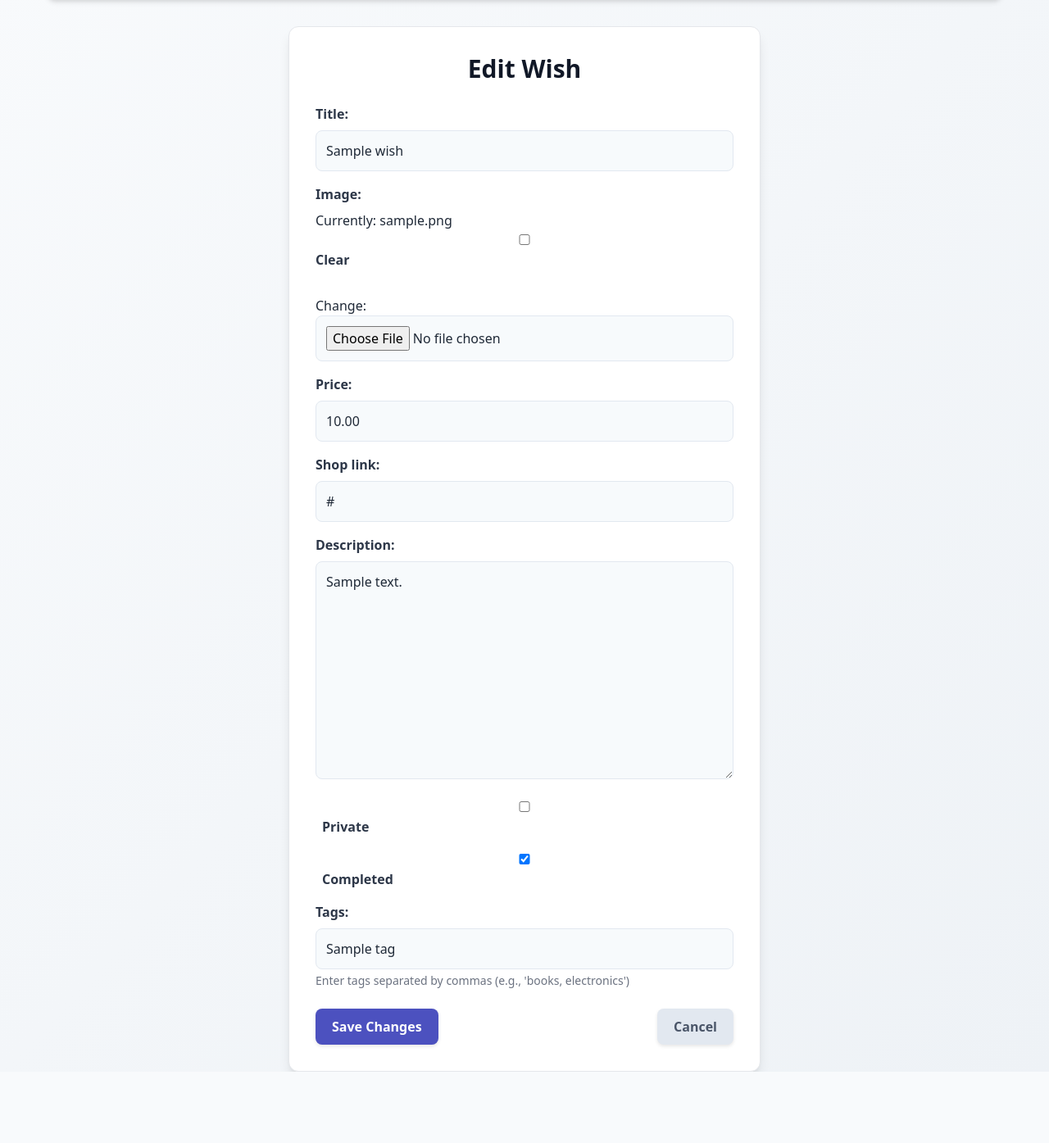
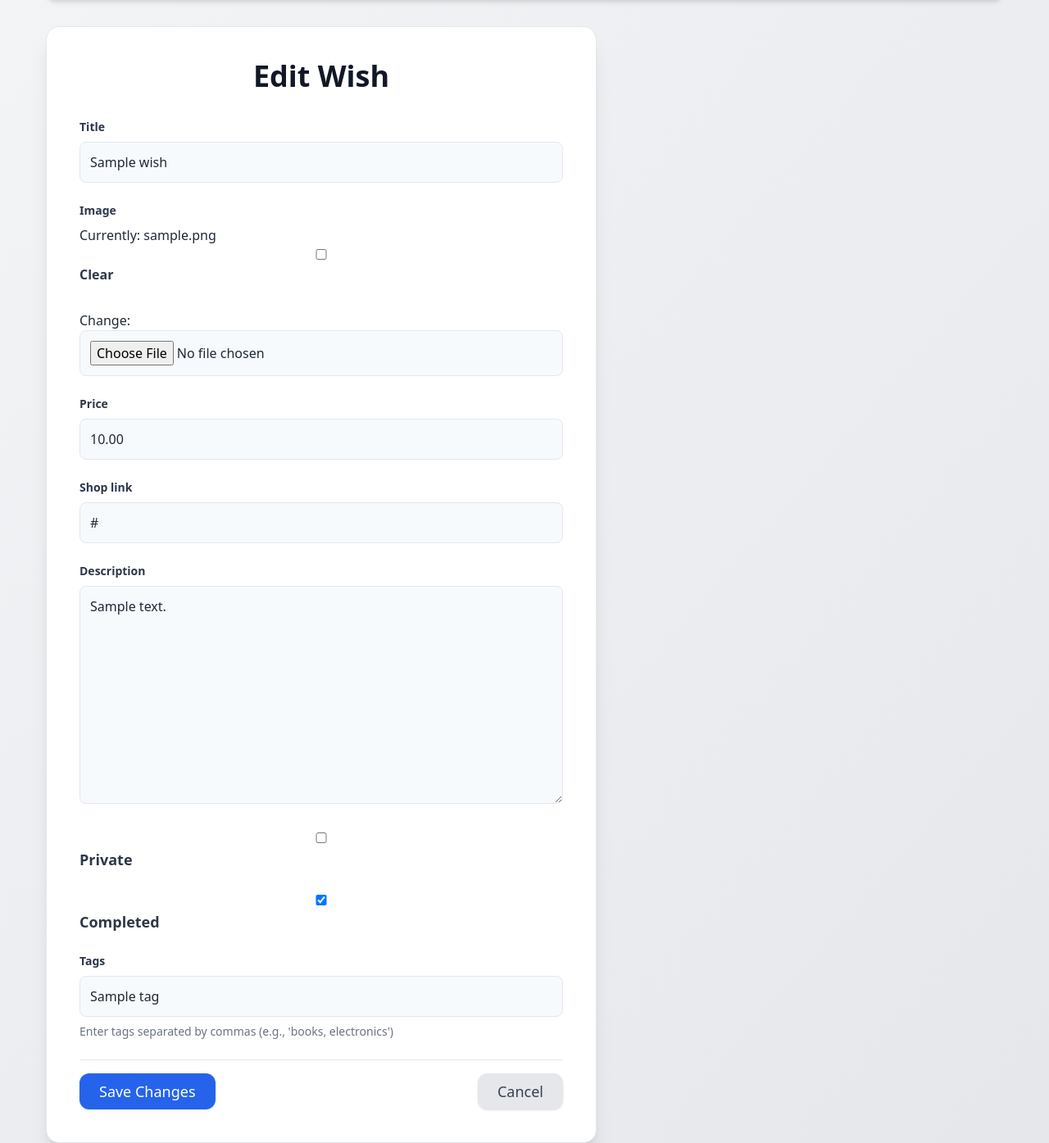
Before and after one commit to asechnaya/wishlist, a Django app: page /1/edit/ in a window 1280 px wide. Shown: the part 78-1473 px from the top of the page at 82% size. Before the commit the page ends 1386 px from the top, so only its background shows below. Run offline with Django 5.2, Linux system fonts and the light colour scheme; a user stored in the database is signed in; tables that the repository leaves empty hold one stand-in row (values such as "Sample post"); some libraries are stand-ins or nearby versions.

Commit message:
improved the design

```diff
--- a/requirements.txt
+++ b/requirements.txt
@@ -5,3 +5,4 @@ psycopg2-binary==2.9.9 # PostgreSQL adapter (if you use PostgreSQL in production
 djangorestframework==3.16.0
 django-money==3.5.4
 django-money[exchange]==3.5.4
+django-widget-tweaks==1.5.0
--- a/wishes/templates/wishes/edit_wish.html
+++ b/wishes/templates/wishes/edit_wish.html
@@ -5,53 +5,57 @@
   <meta name="viewport" content="width=device-width, initial-scale=1.0">
   <title>Edit Wish</title>
 </head>
-<body class="bg-gray-100 font-sans text-gray-800">
+<body class="bg-gradient-to-br from-gray-100 to-gray-200 font-sans text-gray-800 min-h-screen flex items-center justify-center">
   {% extends 'base.html' %}
 
   {% block content %}
-    <div class="max-w-xl mx-auto p-8 bg-white rounded-xl shadow-lg border border-gray-200">
-        <h1 class="text-3xl font-extrabold text-gray-900 leading-tight mb-6 text-center">Edit Wish</h1>
+  <div class="w-full max-w-2xl bg-white rounded-2xl shadow-xl border border-gray-200 p-10 transition-transform transform hover:scale-[1.01]">
+    <h1 class="text-4xl font-extrabold text-gray-900 mb-8 text-center">Edit Wish</h1>
 
-        <form method="post" enctype="multipart/form-data">
+    <form method="post" enctype="multipart/form-data" class="space-y-6">
       {% csrf_token %}
       {% for field in form %}
         <div class="form-group">
-                    {# Special handling for boolean fields (checkboxes) for better display #}
           {% if field.name == 'private' or field.name == 'completed' %}
-                        <label class="inline-flex items-center text-gray-700">
+            <label class="flex items-center gap-3 text-gray-700 cursor-pointer">
               {{ field }}
-                            <span class="ml-2">{{ field.label }}</span>
+              <span class="text-lg">{{ field.label }}</span>
             </label>
           {% elif field.name == 'currency' %}
-                        <label for="{{ field.id_for_label }}" class="text-sm font-medium text-gray-700">{{ field.label }}</label>
+            <label for="{{ field.id_for_label }}" class="block text-sm font-semibold text-gray-700 mb-2">
+              {{ field.label }}
+            </label>
             <div class="relative">
               {{ field }}
               <svg class="w-5 h-5 text-gray-400 absolute right-3 top-1/2 -translate-y-1/2 pointer-events-none" xmlns="http://www.w3.org/2000/svg" viewBox="0 0 20 20" fill="currentColor">
                 <path fill-rule="evenodd" d="M5.293 7.293a1 1 0 011.414 0L10 10.586l3.293-3.293a1 1 0 111.414 1.414l-4 4a1 1 0 01-1.414 0l-4-4a1 1 0 010-1.414z" clip-rule="evenodd" />
               </svg>
             </div>
-                    {% elif field.name == 'price' %}
-                         {{ field.label_tag }}
-                        {{ field }}
-                    {% elif field.name == 'tags_input' %}
-                        {{ field.label_tag }}
-                        {{ field }}
           {% else %}
-                        {{ field.label_tag }}
+            <label for="{{ field.id_for_label }}" class="block text-sm font-semibold text-gray-700 mb-2">
+              {{ field.label }}
+            </label>
             {{ field }}
           {% endif %}
 
           {% if field.help_text %}
-                        <p class="mt-1 text-sm text-gray-500">{{ field.help_text }}</p>
+            <p class="mt-2 text-sm text-gray-500">{{ field.help_text }}</p>
           {% endif %}
           {% for error in field.errors %}
-                        <p class="mt-1 text-sm text-red-500">{{ error }}</p>
+            <p class="mt-2 text-sm text-red-500">{{ error }}</p>
           {% endfor %}
         </div>
       {% endfor %}
-            <div class="flex justify-between mt-6">
-                <button type="submit" class="button button-primary">Save Changes</button>
-                <a href="{% url 'public_wish_detail' wish.user.username wish.pk %}" class="button button-secondary">Cancel</a>
+
+      <div class="flex justify-between items-center pt-4 border-t border-gray-200">
+        <button type="submit"
+          class="px-6 py-2 bg-blue-600 text-white font-medium text-lg rounded-xl shadow hover:bg-blue-700 focus:outline-none focus:ring-2 focus:ring-blue-400 focus:ring-offset-1 transition">
+          Save Changes
+        </button>
+        <a href="{% url 'public_wish_detail' wish.user.username wish.pk %}"
+          class="px-6 py-2 bg-gray-200 text-gray-700 font-medium text-lg rounded-xl shadow hover:bg-gray-300 focus:outline-none focus:ring-2 focus:ring-gray-400 focus:ring-offset-1 transition">
+          Cancel
+        </a>
       </div>
     </form>
   </div>
```
Also changed, not shown: wishes/templates/wishes/public_wish_detail.html (line endings or trailing spaces). Lines whose indentation alone changed are shown as unchanged.
